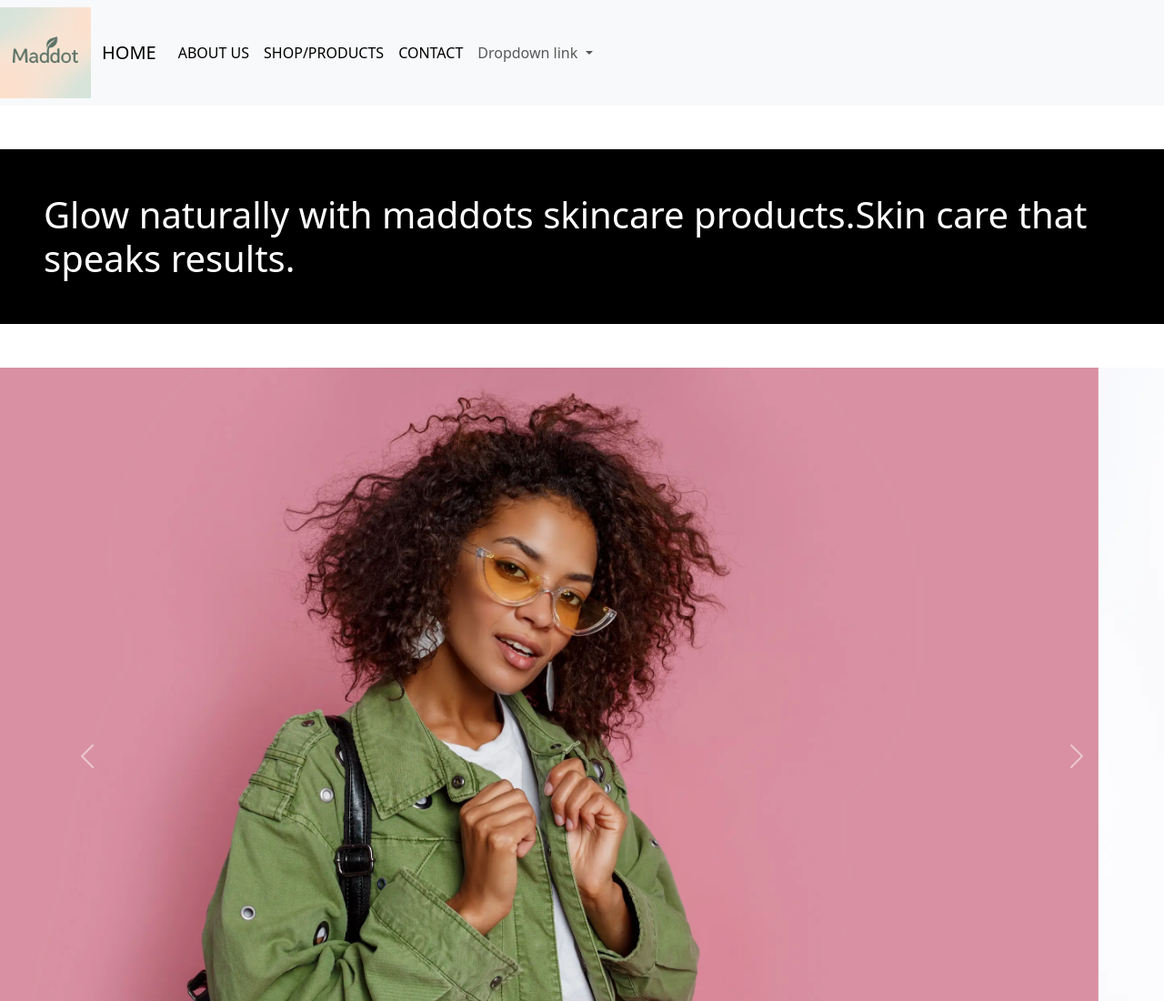
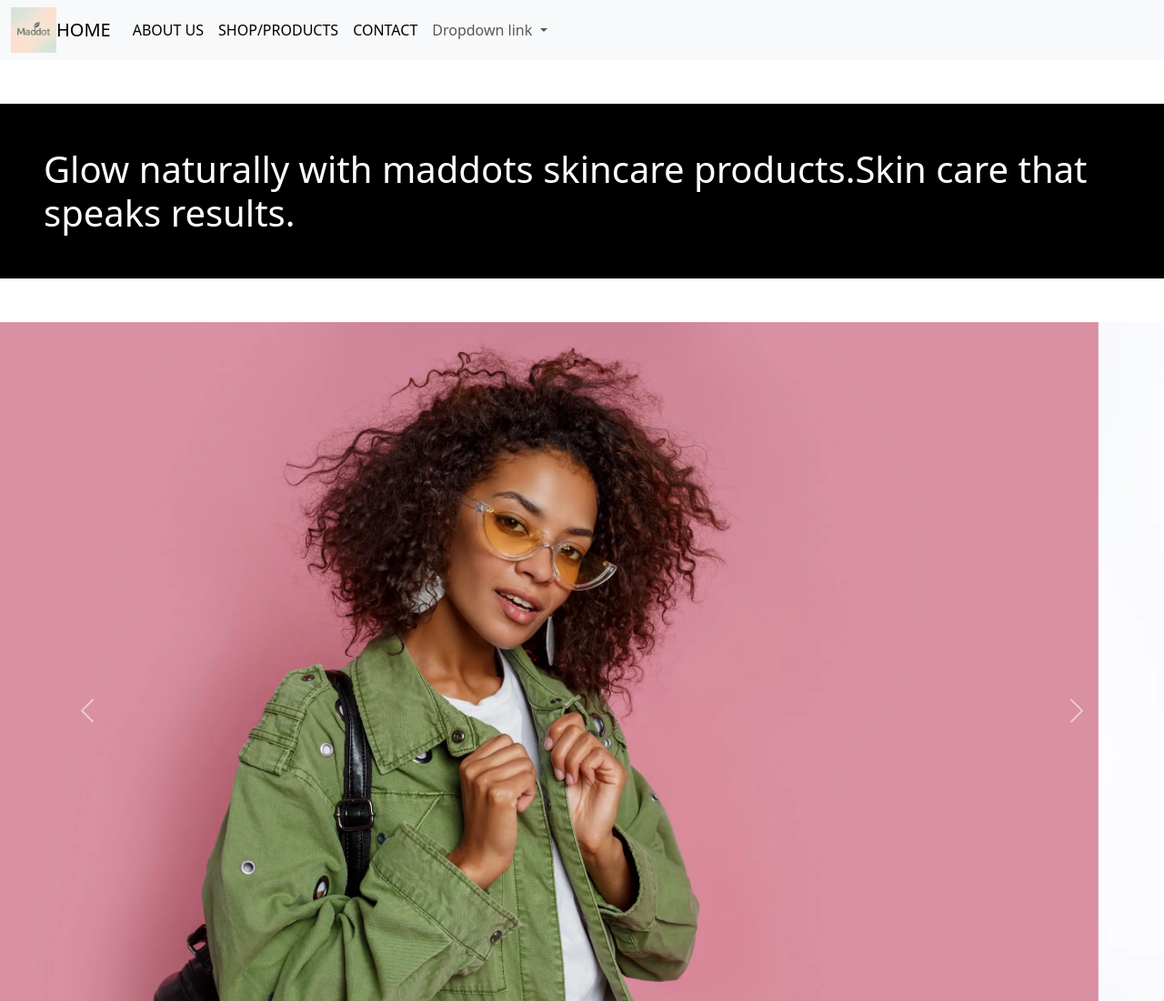
Before and after one commit to Godzilla-design/Boostrap, a plain HTML site: page index.html in a window 1280 px wide. Shown: the top 1100 px of the page at 91% size. Drawn offline with nearby package versions, Linux system fonts and the light colour scheme.

Commit message:
Add files via upload

```diff
--- a/index.html
+++ b/index.html
@@ -19,12 +19,13 @@
 
   <nav class="navbar navbar-expand-lg navbar-light bg-light">
 
-    <div class="logo">
+
+    <div class="container-fluid">
+      <div class="logo">
       <a href="index.html">
-        <img src="images/ChatGPT Image Jun 29, 2025, 08_39_28 PM.png" height="100" width="100" alt="Maddot Logo">
+        <img src="images/ChatGPT Image Jun 29, 2025, 08_39_28 PM.png" height="50" width="50" alt="Maddot Logo">
       </a>
     </div>
-    <div class="container-fluid">
       <a class="navbar-brand" href="index.html">HOME</a>
       <button class="navbar-toggler" type="button" data-bs-toggle="collapse" data-bs-target="#navbarNavDropdown"
         aria-controls="navbarNavDropdown" aria-expanded="false" aria-label="Toggle navigation">
@@ -55,6 +56,7 @@
         </ul>
       </div>
     </div>
+
   </nav>
 
   <h1 class="bg-black text-white p-5 mt-5 mb-5 fs-10">Glow naturally with maddots skincare products.Skin care that
```
